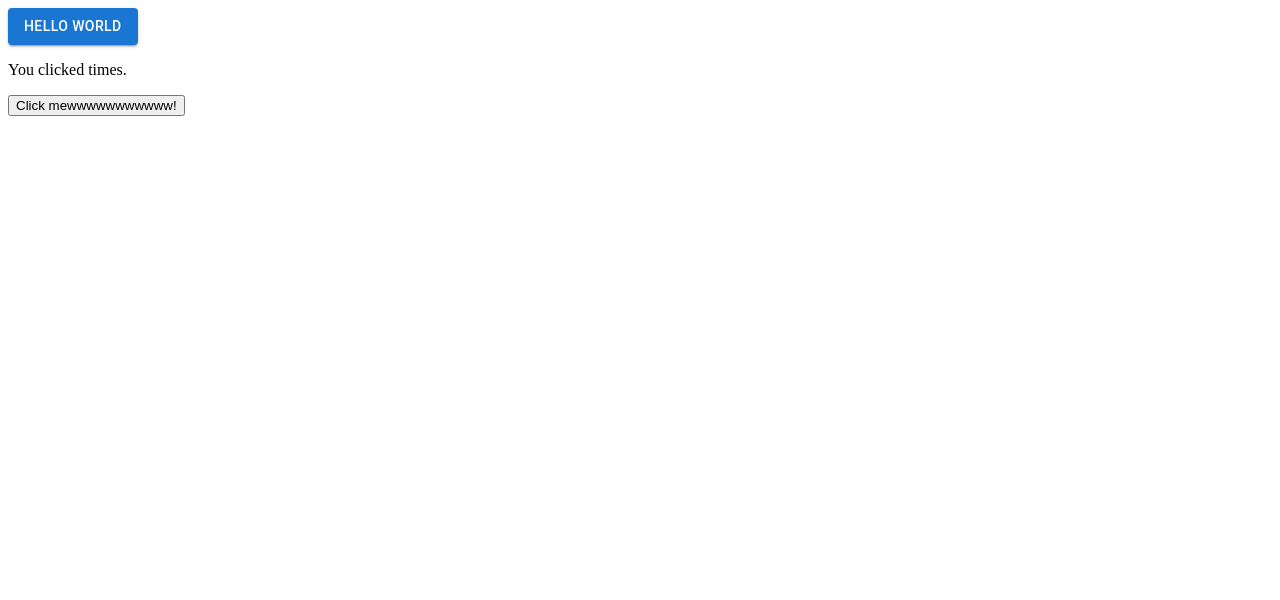
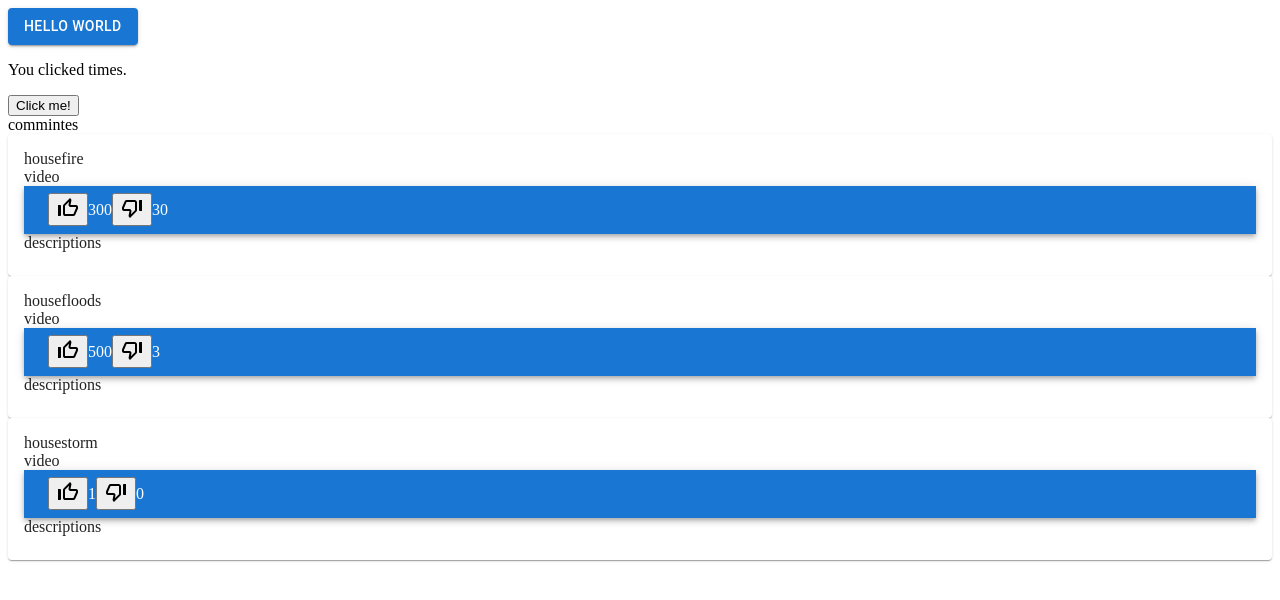
Before and after one commit to gagecantrelle/TravelFlix, a React app: page / in a window 1280 px wide. Shown: the top 600 px of the page. Built offline with nearby package versions, Linux system fonts and the light colour scheme; the HTML template or start-up script is replaced by a standard one.

Commit message:
thumUpDown basic setup

```diff
--- a/client/src/components/App.jsx
+++ b/client/src/components/App.jsx
@@ -1,6 +1,6 @@
 import React from 'react';
 import Button from '@mui/material/Button';
-//import VideoList from './VideoList';
+import VideoList from './VideoList.jsx';
 
   class App extends React.Component {
     constructor(props) {
@@ -13,8 +13,8 @@ import Button from '@mui/material/Button';
     return (<div>
      <Button variant="contained">Hello World</Button>
       <p>You clicked  times.</p>
-      <button >Click mewwwwwwwwwww!</button>
-
+      <button >Click me!</button>
+      <VideoList />
     </div>)
   }};
 export default App;
--- a/client/src/components/Video.jsx
+++ b/client/src/components/Video.jsx
@@ -1,11 +1,18 @@
-// import react from 'react'
-// import axios from 'axios'
+ import React from 'react'
+ import axios from 'axios'
+import { Toolbar } from '@mui/material'
+ import ThumbUpOffAltIcon from '@mui/icons-material/ThumbUpOffAlt';
+ import ThumbDownOffAltIcon from '@mui/icons-material/ThumbDownOffAlt';
+ import AppBar from '@mui/material/AppBar';
+import Box from '@mui/material/Box';
+import Card from '@mui/material/Card';
+import CardContent from '@mui/material/CardContent';
 
 ////dummy data
-let dummydata = [
-    {country: 'mexico', movie: 'housefire', likes: 300, dislikes: 30, video: 'video', descriptions: 'descriptions'},
-    {country: 'usa', movie: 'housefloods', likes: 500, dislikes: 3, video: 'video', descriptions: 'descriptions'},
-    {country: 'japan', movie: 'housestorm', likes: 1, dislikes: 0, video: 'video', descriptions: 'descriptions'}
+let GageDummyData = [
+    {country: 'mexico', movie: 'housefire', likes: 300, dislikes: 30, video: 'video', descriptions: 'descriptions', id: 1},
+    {country: 'usa', movie: 'housefloods', likes: 500, dislikes: 3, video: 'video', descriptions: 'descriptions', id: 2},
+    {country: 'japan', movie: 'housestorm', likes: 1, dislikes: 0, video: 'video', descriptions: 'descriptions', id: 3}
 ]
 ////
 
@@ -14,7 +21,7 @@ class Video extends React.Component {
         super()
         this.state={
             //will resprent the list of videos
-            videos: []
+            videos: GageDummyData
         }
     }
 //will get the list of videos from the api and then give that value to the state video key
@@ -68,27 +75,58 @@ axios.put(`/${id}`,{
 }
 }
 
+log(id, value){
+    console.log(value, id)
+//   if(value === 'like'){
+//     for(let i = 0; i < this.state.videos.length; i++){
+//         if(this.state.videos[i].id === id){
+//             this.state.video[i].likes += 1;
+//         }
+//     }
+
+//   }else if(value === 'dislike'){
+//     for(let i = 0; i < this.state.videos.length; i++){
+//         if(this.state.videos[i].id === id){
+//             this.state.video[i].likes += 1;
+//         }
+//     }
+//   }
+//   console.log(this.state.videos)
+}
 
 //will run all componets that need to run befor render
-componentDidMount(){
-  this.getVideosData();
-}
+// componentDidMount(){
+//   this.getVideosData();
+// }
 
 render(){
-const {list} = this.state
+const {videos} = this.state
+//this.thums('likes', data.likes, data._id)
+//this.thums('dislikes', data.dislikes, data._id)
+console.log(videos);
 return(
     <div className="box">
-    {list.map(data =>{
-        <div>
-      <div>{data.movie}</div>
-      <div>{data.video}</div>
-      <button onClick={this.thums('likes', data.likes, data._id)}>likes</button>
+    {videos.map(data =>{return(
+        <div key={data.country}>
+            <Card sx={{ minWidth: 275 }}>
+            <CardContent>
+        <div>{data.movie}</div>
+        <div>{data.video}</div>
+        <Box sx={{ flexGrow: 1 }}>
+        <AppBar position="static">
+        <Toolbar variant="dense">
+      <button onClick={() => this.log(data.id, 'like')} ><ThumbUpOffAltIcon></ThumbUpOffAltIcon></button>
       <div className="likebutton">{data.likes}</div>
-      <button onClick={this.thums('likes', data.likes, data._id)}>dislikes</button>
+      <button onClick={() => this.log(data.id, 'dislike')}><ThumbDownOffAltIcon></ThumbDownOffAltIcon></button>
       <div className="dislikebutton">{data.dislikes}</div>
+      </Toolbar>
+      </AppBar>
+      </Box>
       <div>{data.descriptions}</div>
+      </CardContent>
+      </Card>
       </div>
-    })}
+    )})}
 
 
 
--- a/client/src/components/VideoList.jsx
+++ b/client/src/components/VideoList.jsx
@@ -1,5 +1,5 @@
-// import react from 'react'
-// import Video from 'Video'
+ import React from 'react'
+ import Video from './Video.jsx'
 
 class VideoList extends React.Component {
     constructor(){
@@ -15,7 +15,9 @@ render(){
 
 return(
     <div>
-        <div>test</div>
+        <div>commintes</div>
+        <Video />
+
     </div>
 )
 
--- a/client/src/index.jsx
+++ b/client/src/index.jsx
@@ -1,6 +1,6 @@
 import React from 'react';
 import { createRoot } from 'react-dom/client';
-import App from './components/App';
+import App from './components/App.jsx';
 // import './styles.css';
 
 const container = document.getElementById('app');
--- a/package.json
+++ b/package.json
@@ -4,7 +4,7 @@
   "description": "A travelers movie guide",
   "main": "index.js",
   "scripts": {
-    "build": "webpack --config webpack.config.js --mode development --watch",
+    "build": "webpack --mode development --watch",
     "start": "node server/index.js",
     "test": "test",
     "dev": "nodemon -L server/index.js "
@@ -20,6 +20,7 @@
   },
   "homepage": "https://github.com/AppleBoat/TravelFlix#readme",
   "dependencies": {
+    "16": "^0.0.2",
     "@emotion/react": "^11.10.6",
     "@emotion/styled": "^11.10.6",
     "@fontsource/roboto": "^4.5.8",
```
Also changed, not shown: 2 other files (tests, documents, lock files or other folders).
